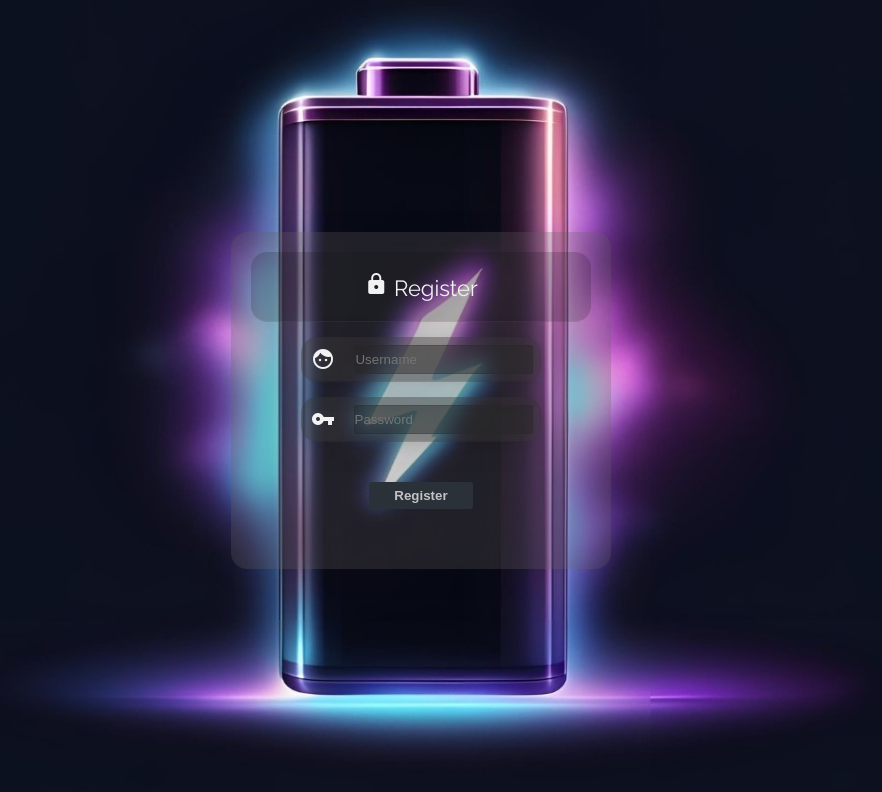
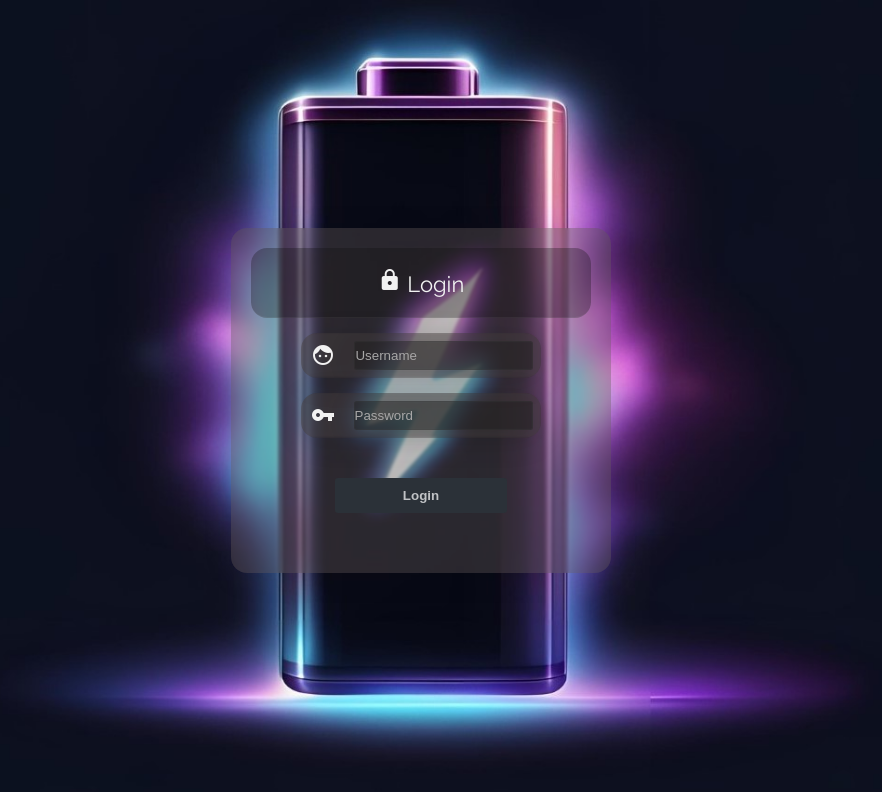
Before and after one commit to ElectricBlue007/21700_Dash_Proj, a plain HTML site: page Login Page/Login.html in a window 1280 px wide. Shown: the whole page, without its empty margins (219-1101 px from the left). Drawn offline with Linux system fonts and the light colour scheme.

Commit message:
Its was the register but change to Login and make the style better

```diff
--- a/register page/register.html
+++ b/Login Page/Login.html
@@ -3,8 +3,8 @@
 
 <head>
     <meta charset="UTF-8">
-    <title>Register</title>
-    <meta name="description" content="Login - Register Template">
+    <title>Login</title>
+    <meta name="description" content="Login - Login Template">
     <meta name="author" content="Lorenzo Angelino aka MrLolok">
     <meta name="viewport" content="width=device-width, initial-scale=1.0">
     <link rel="stylesheet" href="main.css">
@@ -12,9 +12,9 @@
 </head>
 
 <body>
-    <div id="container-register">
+    <div id="container-login">
         <div id="title">
-            <i class="material-icons lock">lock</i> Register
+            <i class="material-icons lock">lock</i> Login
         </div>
 
         <form>
@@ -32,7 +32,7 @@
                 <input id="password" placeholder="Password" type="password" required class="validate" autocomplete="off">
             </div>
 
-            <input type="submit" value="Register" />
+            <input type="submit" value="Login" />
         </form>
     </div>
 </body>
--- a/register page/main.css
+++ b/Login Page/main.css
@@ -16,13 +16,13 @@ body {
     align-items: center; /* Center vertically */
 }
 
-/* Register container styling */
-#container-register {
-    background: rgba(95, 86, 86, 0.3);
+/* login container styling */
+#container-login {
+    background: rgba(95, 86, 86, 0.4);
     border-radius: 16px;
     box-shadow: 0 4px 30px rgba(0, 0, 0, 0.1);
-    backdrop-filter: blur(0.2px);
-    -webkit-backdrop-filter: blur(1.2px);
+    backdrop-filter: blur(1.8px);
+    -webkit-backdrop-filter: blur(2.2px);
     width: 80%; /* Make width relative to the viewport */
     max-width: 340px; /* Set a maximum width */
     height: auto; /* Adjust height based on content */
@@ -30,10 +30,15 @@ body {
     text-align: center;
 }
 
+/* Placeholder text styling */
+#container-login input::placeholder {
+    color: #a8a7a7; /* Change this color to your desired color */
+}
+
 /* Title styling */
 #title {
     position: relative;
-    background: rgba(19, 19, 19, 0.18);
+    background: rgba(19, 19, 19, 0.30);
     border-radius: 16px;
     padding: 20px 0px;
     font-size: 22px;
@@ -50,8 +55,8 @@ body {
     padding: 8px 0px;
     margin-top: 15px;
     box-shadow: 0 4px 30px rgba(0, 0, 0, 0.1);
-    backdrop-filter: blur(1.2px);
-    -webkit-backdrop-filter: blur(1.2px);
+    backdrop-filter: blur(1.8px);
+    -webkit-backdrop-filter: blur(1.8px);
 }
 
 .input-addon {
@@ -62,12 +67,12 @@ body {
 input[type=text],
 input[type=password],
 input[type=email] {
-    color: #949494;
-    background: rgba(44, 43, 43, 0.35);
+    color: #e7e7e7;
+    background: rgba(31, 31, 31, 0.35);
     box-shadow: 0 4px 30px rgba(0, 0, 0, 0.1);
     backdrop-filter: blur(1.2px);
     margin: 0;
-    border: 1px solid rgba(40, 40, 40, 0.29);
+    border: 1px solid rgba(61, 61, 61, 0.29);
     padding: 6px 0px;
     border-radius: 3px;
 }
@@ -78,9 +83,9 @@ input[type=email]:focus {
     border: 1px solid #373b3d;
 }
 
-/* Register button styling */
+/* login button styling */
 input[type=submit] {
-    padding: 6px 25px;
+    padding: 10px 20%;
     background: #2b3138;
     color: #C1C3C6;
     font-weight: bold;
@@ -97,7 +102,7 @@ input[type=submit] {
 }
 
 @media (max-width: 768px) {
-    #container-register {
+    #container-login {
         width: 90%;
         max-width: 300px;
     }
@@ -106,6 +111,7 @@ input[type=submit] {
         max-width: 100%;
     }
 }
+
 /* Media query for screens 1024px and above */
 @media (min-width: 1024px) {
     body {
```
Also changed, not shown: Login Page/background.png (renamed from register page/background.png).
